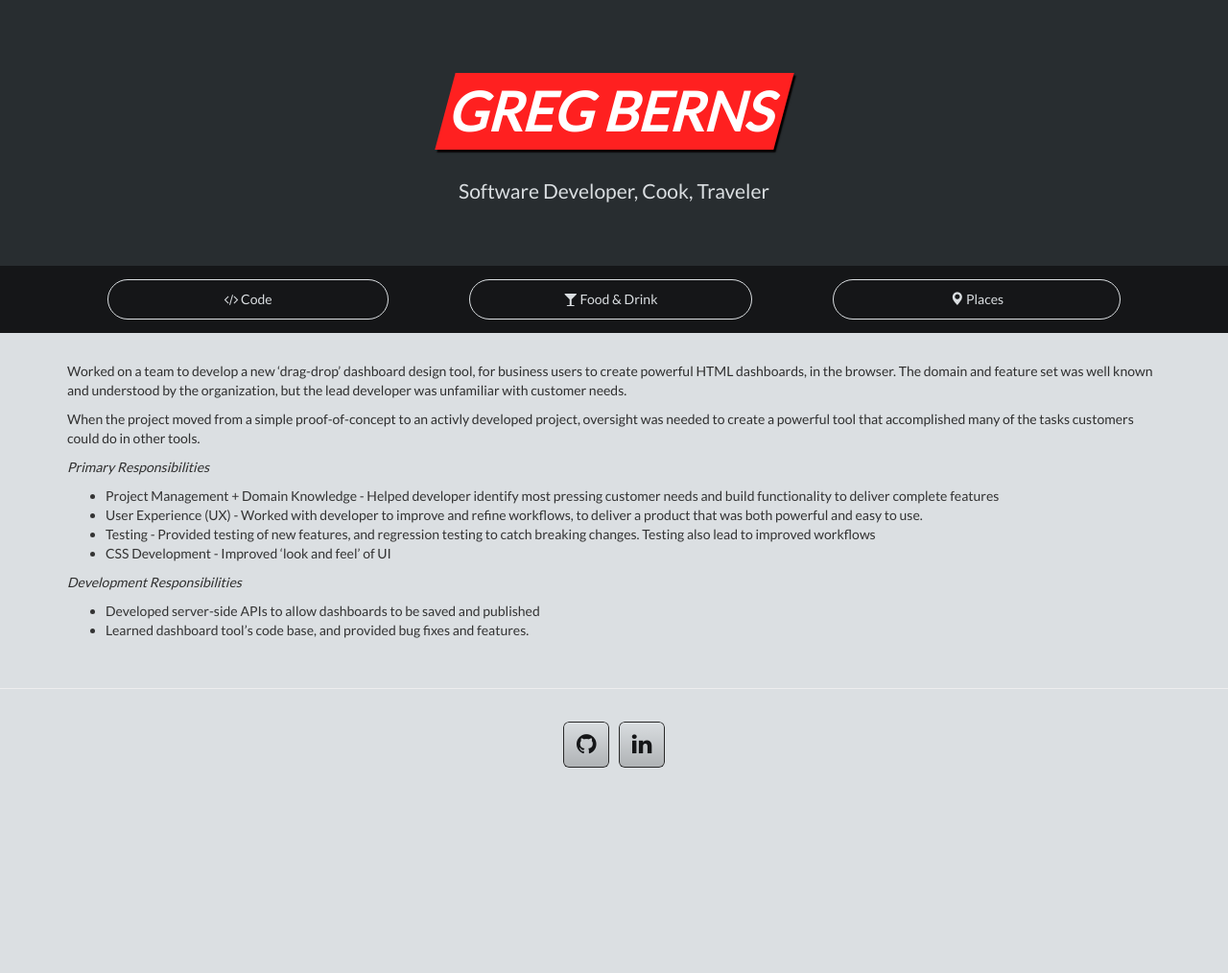
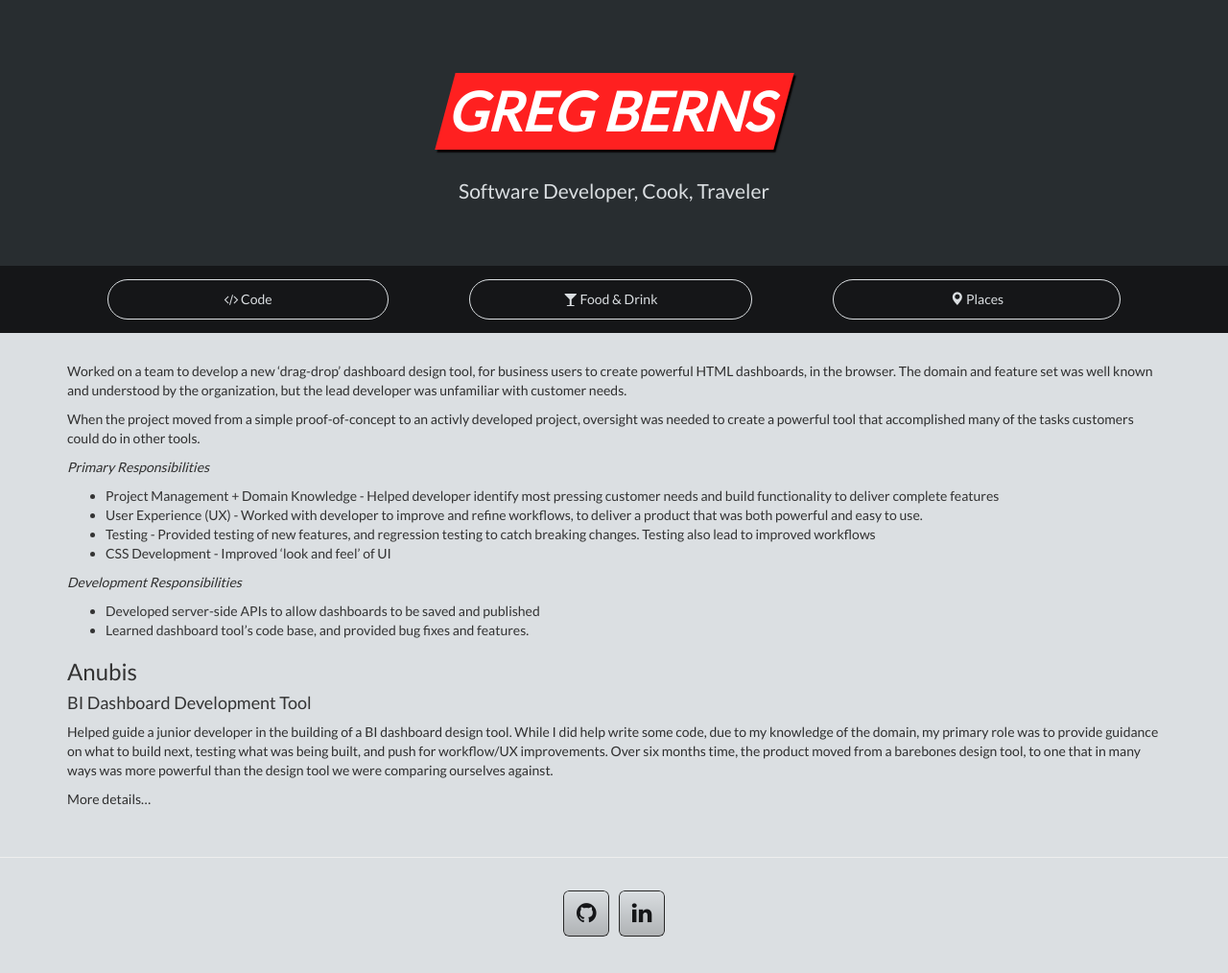
Before and after one commit to gregberns/gregberns.github.io, a Jekyll site: the page built from code/pm/index.md, in a window 1280 px wide. Shown: the whole page at 96% size. Built offline with Jekyll 4.4.1, drawn with Linux system fonts in a browser that asks for light colours; nearby versions of some CDN libraries; before the commit the page ends 900 px from its top, so only the background shows below that.

Commit message:
Update index.md

```diff
--- a/code/pm/index.md
+++ b/code/pm/index.md
@@ -18,3 +18,21 @@ When the project moved from a simple proof-of-concept to an activly developed pr
 
 + Developed server-side APIs to allow dashboards to be saved and published
 + Learned dashboard tool's code base, and provided bug fixes and features.
+
+
+###Anubis
+
+####BI Dashboard Development Tool
+
+<!-- Add a hover over that shows definitions/explanations of what is being discussed
+      Example: "BI Dashboard Design Tool - Allows a business user or analyst to create a business
+      dashboard by dragging components onto a canvas, adding logic between components, and wiring
+      up data from the server.
+-->
+
+Helped guide a junior developer in the building of a BI dashboard design tool. While I did help write some code,
+due to my knowledge of the domain, my primary role was to provide guidance on what to build next, testing what
+was being built, and push for workflow/UX improvements. Over six months time, the product moved from a barebones
+design tool, to one that in many ways was more powerful than the design tool we were comparing ourselves against.
+
+More details...
```
